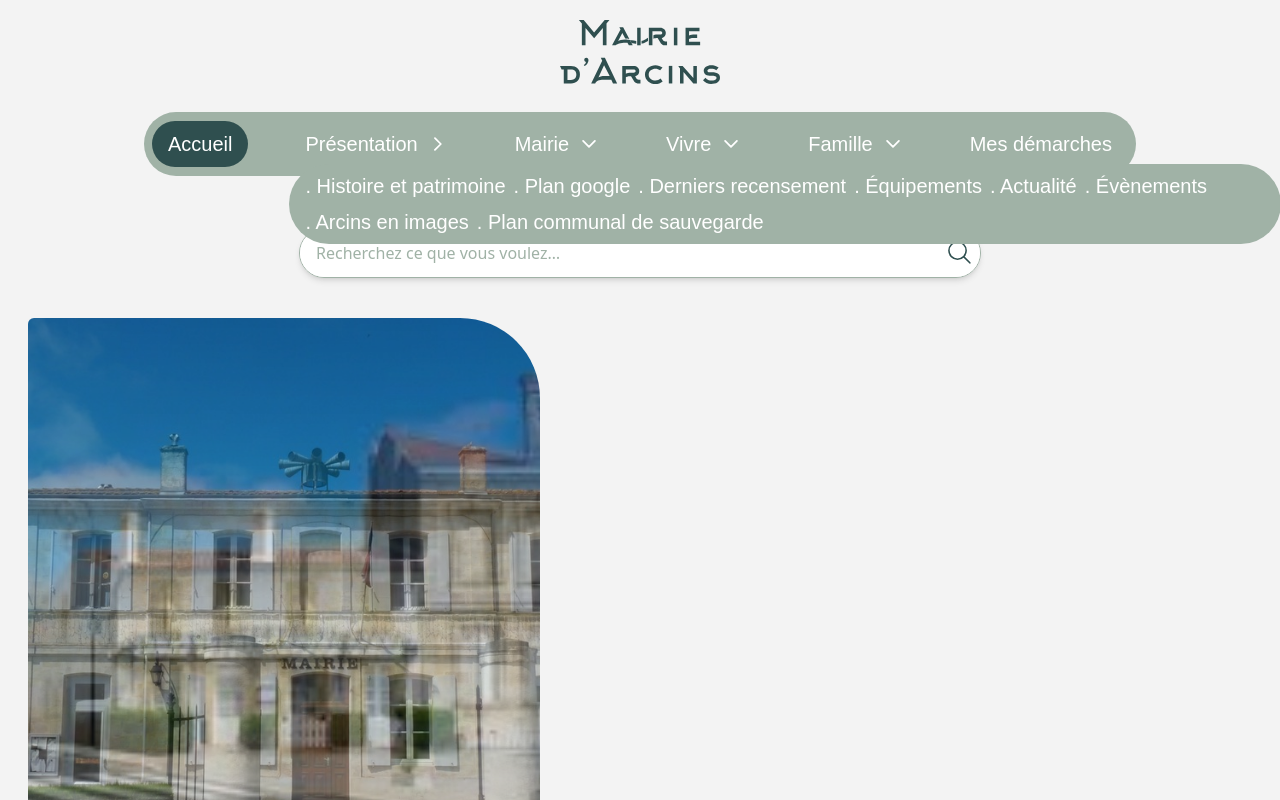
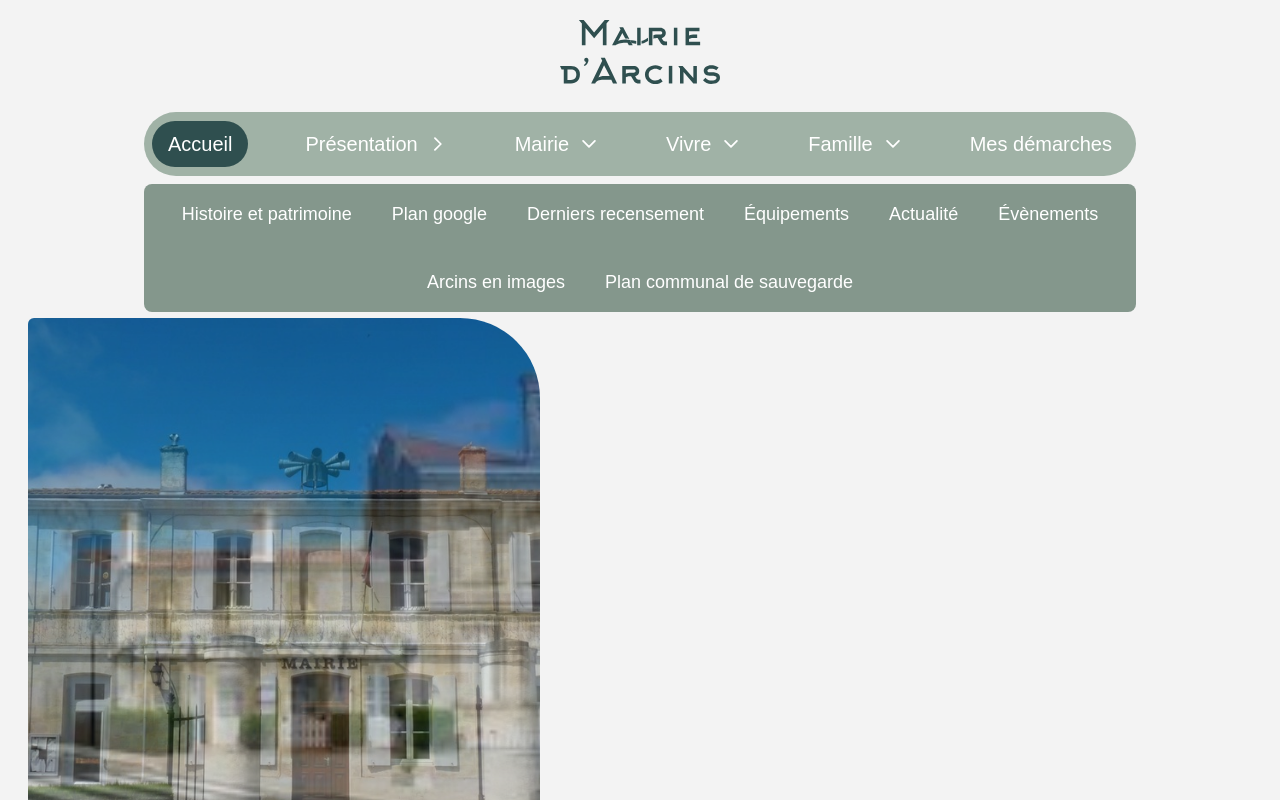
Before and after one commit to ozen2/Mairie-Arcins, a Next.js app: page / in a window 1280 px wide. Both pictures are taken after a click on the link "Présentation". Shown: the top 800 px of the page. Built offline with nearby package versions, Linux system fonts and the light colour scheme.

Commit message:
regular commit

```diff
--- a/src/app/components/NavItem.jsx
+++ b/src/app/components/NavItem.jsx
@@ -42,8 +42,8 @@ export default function NavItem({
               onClick={() => SetActiveLink(subMenu.name)}
               className={
                 activeLink === subMenu.name
-                  ? "text-xl text-white lg:bg-[--primary-color] lg:rounded-full"
-                  : "text-xl text-white"
+                  ? "text-lg text-white lg:bg-[--primary-color] lg:rounded-full lg:px-4"
+                  : "text-lg text-white"
               }
             >
               {subMenu.name}
--- a/src/app/components/navbarClient.jsx
+++ b/src/app/components/navbarClient.jsx
@@ -14,7 +14,6 @@ import LogoArcins from "../../../public/logoArcinsWhite.svg";
 export default function NavbarClient() {
   const [IsBurgerClicked, SetIsBurgerClicked] = useState(false);
   const [IsNavVisible, SetIsNavVisible] = useState(false);
-  const [IsServicesClicked, SetIsServicesClicked] = useState(false);
   const [activeLink, SetActiveLink] = useState("link1");
   const [activeMenu, setActiveMenu] = useState(null);
 
@@ -52,8 +51,8 @@ export default function NavbarClient() {
 
   const isSubVisible = (menu) =>
     activeMenu === menu
-      ? "flex flex-col mt-5 opacity-100 mx-12 lg:mx-0 duration-300 rounded-xl gap-5 lg:gap-2 top-10 lg:flex-row lg:bg-[--secondary-color] lg:rounded-full lg:mt-3 lg:px-4 lg:py-2 lg:absolute lg:flex-wrap lg:w-full"
-      : "flex opacity-0 duration-300 rounded-xl flex-col gap-5 lg:gap-2 top-10 lg:flex-row lg:bg-[--secondary-color] lg:absolute lg:w-full";
+      ? "flex flex-col mt-5 opacity-100 mx-12 lg:mx-0 duration-300 rounded-full gap-5 lg:gap-10 top-[4.5rem] lg:flex-row lg:bg-[--secondary-alternative-color] lg:rounded-lg lg:mt-0 lg:py-4 lg:absolute lg:flex-wrap lg:w-auto lg:left-0 lg:justify-center lg:px-2"
+      : "flex opacity-0 duration-300 rounded-full flex-col gap-5 top-10 lg:flex-row lg:bg-[--secondary-color] lg:absolute lg:w-full";
 
   const isSubClicked = (menu) => (activeMenu === menu ? "block" : "hidden");
 
@@ -117,17 +116,17 @@ export default function NavbarClient() {
             )}`}
             subMenus={[
               {
-                name: ". Histoire et patrimoine",
+                name: "Histoire et patrimoine",
                 href: "/presentation/histoire",
               },
-              { name: ". Plan google", href: "/presentation/equipe" },
-              { name: ". Derniers recensement", href: "/presentation/vision" },
-              { name: ". Équipements", href: "/presentation/vision" },
-              { name: ". Actualité", href: "/presentation/vision" },
-              { name: ". Évènements", href: "/presentation/vision" },
-              { name: ". Arcins en images", href: "/presentation/vision" },
+              { name: "Plan google", href: "/presentation/equipe" },
+              { name: "Derniers recensement", href: "/presentation/vision" },
+              { name: "Équipements", href: "/presentation/vision" },
+              { name: "Actualité", href: "/presentation/vision" },
+              { name: "Évènements", href: "/presentation/vision" },
+              { name: "Arcins en images", href: "/presentation/vision" },
               {
-                name: ". Plan communal de sauvegarde",
+                name: "Plan communal de sauvegarde",
                 href: "/presentation/vision",
               },
             ]}
@@ -142,9 +141,16 @@ export default function NavbarClient() {
             toggleMenu={() => toggleMenu("mairie")}
             divClassName={`${isSubClicked("mairie")} ${isSubVisible("mairie")}`}
             subMenus={[
-              { name: "Histoire", href: "/mairie/histoire" },
-              { name: "Équipe", href: "/mairie/equipe" },
-              { name: "Vision", href: "/mairie/vision" },
+              { name: "Actualités", href: "/mairie/histoire" },
+              { name: "Agenda", href: "/mairie/equipe" },
+              { name: "Services municipaux", href: "/mairie/vision" },
+              { name: "Le conseil", href: "/mairie/histoire" },
+              { name: "Services", href: "/mairie/equipe" },
+              { name: "Intercommunalité", href: "/mairie/vision" },
+              { name: "Magazines municipaux", href: "/mairie/histoire" },
+              { name: "Budget communal", href: "/mairie/equipe" },
+              { name: "Marches publiques", href: "/mairie/vision" },
+              { name: "Cimetière", href: "/mairie/vision" },
             ]}
           />
           <NavItem
@@ -157,9 +163,21 @@ export default function NavbarClient() {
             toggleMenu={() => toggleMenu("vivre")}
             divClassName={`${isSubClicked("vivre")} ${isSubVisible("vivre")}`}
             subMenus={[
-              { name: "Histoire", href: "/vivre/histoire" },
-              { name: "Équipe", href: "/vivre/equipe" },
-              { name: "Vision", href: "/vivre/vision" },
+              { name: "Commerces", href: "/vivre/histoire" },
+              { name: "Restaurants", href: "/vivre/equipe" },
+              { name: "Artisans", href: "/vivre/vision" },
+              { name: "Visites et découvertes", href: "/vivre/histoire" },
+              { name: "Randonnées", href: "/vivre/equipe" },
+              { name: "Chateaux", href: "/vivre/vision" },
+              { name: "Enfance / jeunesse", href: "/vivre/histoire" },
+              { name: "Éducation", href: "/vivre/equipe" },
+              { name: "Sport / culture / loisirs", href: "/vivre/vision" },
+              { name: "Transports", href: "/vivre/vision" },
+              { name: "Social emploi", href: "/vivre/vision" },
+              { name: "Associations", href: "/vivre/vision" },
+              { name: "Voisins vigilants", href: "/vivre/vision" },
+              { name: "Hébergements", href: "/vivre/vision" },
+              { name: "Déchets", href: "/vivre/vision" },
             ]}
           />
           <NavItem
@@ -172,10 +190,10 @@ export default function NavbarClient() {
             toggleMenu={() => toggleMenu("famille")}
             divClassName={`${isSubClicked("famille")} ${isSubVisible(
               "famille"
-            )}`}
+            )} lg:left-1/2 lg:-translate-x-1/2 lg:px-6`}
             subMenus={[
-              { name: "Histoire", href: "/famille/histoire" },
-              { name: "Équipe", href: "/famille/equipe" },
+              { name: "Menus cantine", href: "/famille/histoire" },
+              { name: "Accès direct", href: "/famille/equipe" },
               { name: "Vision", href: "/famille/vision" },
             ]}
           />
--- a/src/app/globals.css
+++ b/src/app/globals.css
@@ -9,6 +9,7 @@
   --primary-color: #2f4f4f;
   --primary-hover: #446f6f;
   --secondary-color: #a0b2a6;
+  --secondary-alternative-color: #84978c;
   --primary-background-color: #f3f3f3;
 
   --text-title-desk-size: 4rem;
```
